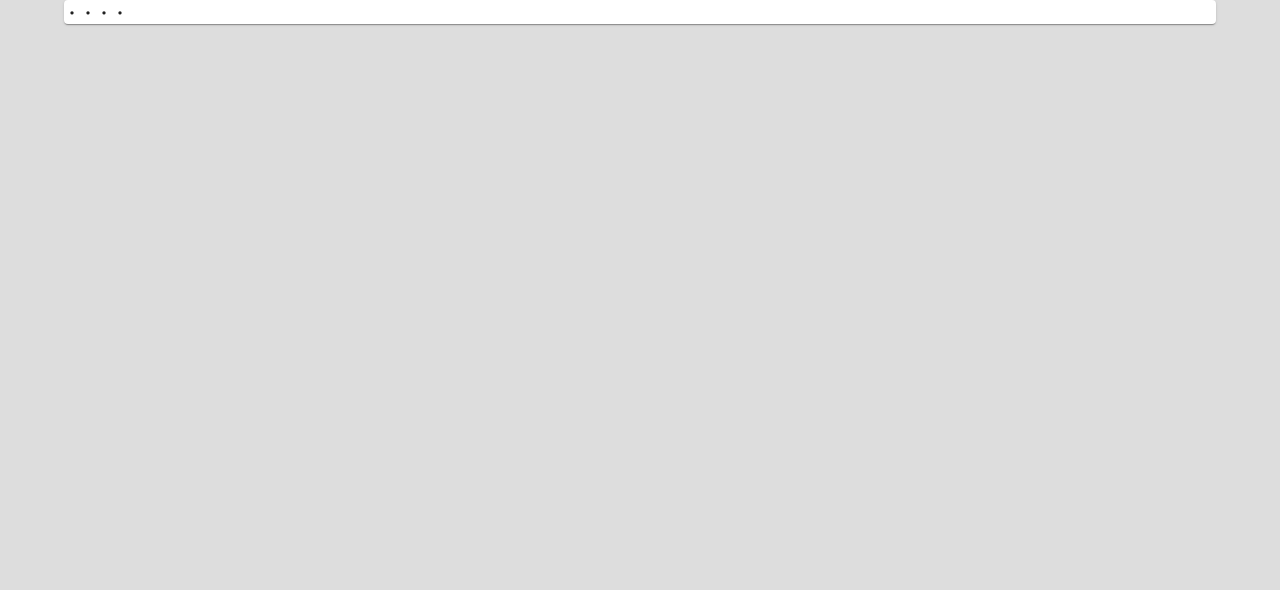
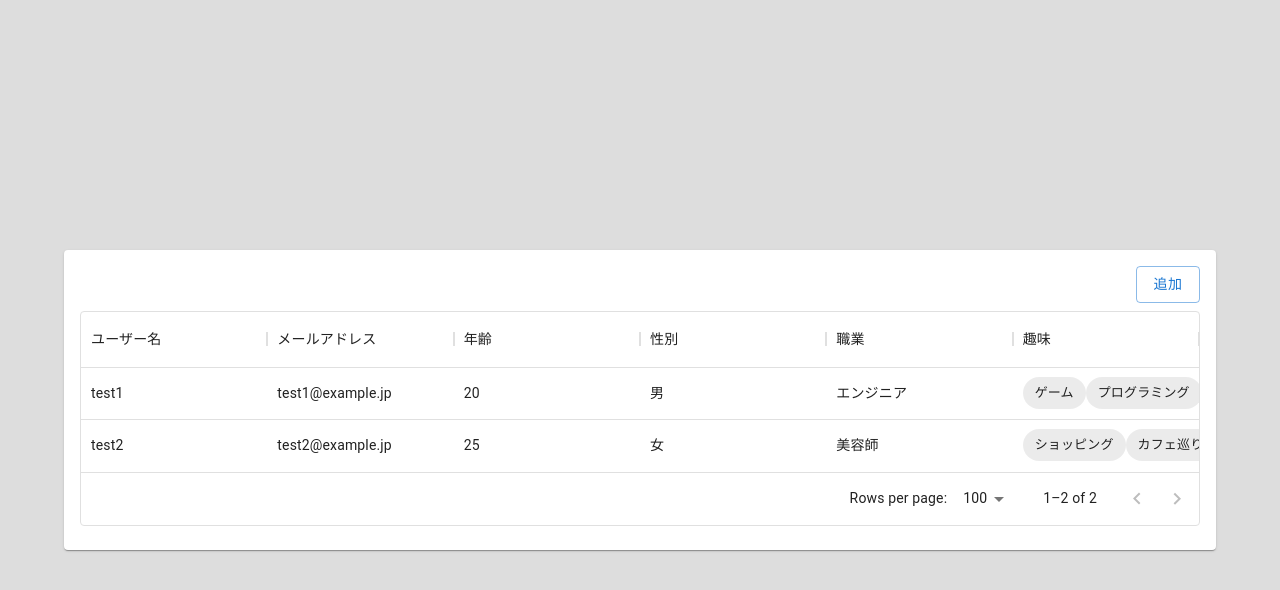
Before and after one commit to rexiaxm7/react-study, a React (Create React App) app: page /users in a window 1280 px wide. Shown: the top 590 px of the page. Built offline with nearby package versions, Linux system fonts and the light colour scheme; data requests are answered from the project's data file.

Commit message:
add: 一覧画面の追加

```diff
--- a/src/components/pages/Users.tsx
+++ b/src/components/pages/Users.tsx
@@ -1,11 +1,73 @@
-import { Box, Card, Grid, Typography } from "@mui/material";
+import { Box, Button, Card, Chip, Grid, Typography } from "@mui/material";
+import {
+  DataGrid,
+  GridRenderCellParams,
+  GridValueGetterParams,
+} from "@mui/x-data-grid";
+import { SetStateAction, useEffect, useState } from "react";
+import axios from "axios";
 
-export const Users = () => (
-  <>
-    <Grid container justifyContent="center" alignContent="center">
-      <Grid item xs={12}>
-        <Card>・・・・</Card>
+export const Users = () => {
+  const initialColumns = [
+    { field: "id", headerName: "id", hide: true, flex: 1 },
+    { field: "user_id", headerName: "ユーザー名", flex: 1 },
+    { field: "mail", headerName: "メールアドレス", flex: 1 },
+    { field: "age", headerName: "年齢", flex: 1 },
+    {
+      field: "gender",
+      headerName: "性別",
+      valueGetter: (params: GridValueGetterParams) =>
+        params.value === 1 ? "男" : "女",
+      flex: 1,
+    },
+    { field: "job", headerName: "職業", flex: 1 },
+    {
+      field: "interests",
+      headerName: "趣味",
+      renderCell: (params: GridRenderCellParams) =>
+        params.value.map((value: string) => <Chip label={value} />),
+      flex: 1,
+    },
+  ];
+  const [columns, setColumns] = useState(initialColumns);
+  const [rows, setRows] = useState<SetStateAction<any>>([]);
+
+  useEffect(() => {
+    (async () => {
+      const data = await axios.get("http://localhost:3001/users");
+      setRows(data.data);
+    })();
+  }, []);
+
+  return (
+    <>
+      <Grid
+        container
+        justifyContent="center"
+        alignContent="center"
+        height={"100%"}
+      >
+        <Grid item xs={12} >
+          <Card sx={{ height: "300px" }}>
+            <Grid container justifyContent="end" alignContent="">
+              <Grid
+                item
+                my={2}
+                mr={2}
+                mb={1}
+                justifyContent={"center"}
+                alignContent={"center"}
+              >
+                <Button variant="outlined">追加</Button>
+              </Grid>
+            </Grid>
+            <Grid></Grid>
+            <Box mx={2}>
+              <DataGrid autoHeight columns={columns} rows={rows}></DataGrid>
+            </Box>
+          </Card>
+        </Grid>
       </Grid>
-    </Grid>
-  </>
-);
+    </>
+  );
+};
```
